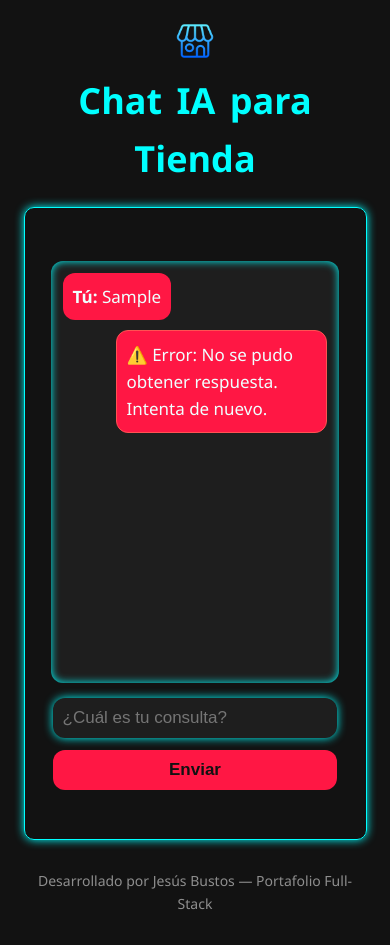
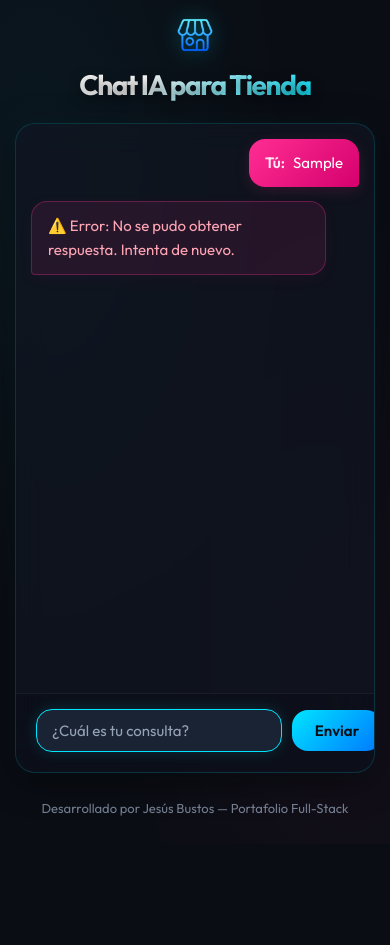
Before and after one commit to JesusBustos12/IA-Chat-para-una-tienda., a website: page public/index.html in a window 390 px wide. Both pictures are taken after typing "Sample" into the empty fields and a click on the button "Enviar". After the commit the page ends 844 px from the top, so only its background shows below. Drawn offline with Linux system fonts and the light colour scheme; no server answers.

Commit message:
design: rediseño estético premium con glassmorphism, outfit font y burbujas asimétricas

```diff
--- a/public/Assets/CSS/styles.css
+++ b/public/Assets/CSS/styles.css
@@ -1,3 +1,5 @@
+@import url('https://fonts.googleapis.com/css2?family=Outfit:wght@300;400;500;600;700&display=swap');
+
 /* === CSS Reset === */
 *, *::before, *::after {
     margin: 0;
@@ -11,35 +13,42 @@ html {
 }
 
 :root {
-    /* Paleta de colores del tema */
-    --color-bg-primary: #121212;
-    --color-bg-secondary: #1E1E1E;
-    --color-accent-cyan: #00FFFF;
-    --color-accent-red: #FF1744;
-    --color-accent-red-hover: #c5042b;
-    --color-text-primary: #E0E0E0;
-    --color-text-dark: #1E1E1E;
-    --color-text-light: azure;
+    /* Paleta de colores del tema - Estilo Premium */
+    --color-bg-primary: #0A0D14;
+    --color-bg-secondary: rgba(17, 22, 34, 0.7);
+    --color-accent-cyan: #00E5FF;
+    --color-accent-cyan-rgb: 0, 229, 255;
+    --color-accent-red: #FF2E93;
+    --color-accent-red-hover: #D5006D;
+    --color-text-primary: #E2E8F0;
+    --color-text-secondary: #94A3B8;
+    --color-text-light: #FFFFFF;
+    --color-text-dark: #0A0D14;
 
-    /* Sombras */
-    --shadow-neon: 0 0 10px var(--color-accent-cyan);
-    --shadow-neon-inset: 0 0 8px var(--color-accent-cyan) inset;
+    /* Sombras y Luces Neon */
+    --shadow-neon: 0 0 20px rgba(0, 229, 255, 0.25);
+    --shadow-neon-button: 0 0 15px rgba(255, 46, 147, 0.4);
+    --shadow-glass: 0 8px 32px 0 rgba(0, 0, 0, 0.5);
 
     /* Bordes */
-    --border-radius: 1.2rem;
+    --border-radius: 1.6rem;
 
     /* Transiciones */
-    --transition-fast: 250ms ease-out;
-    --transition-medium: 350ms ease-in-out;
+    --transition-fast: 200ms ease;
+    --transition-medium: 300ms cubic-bezier(0.4, 0, 0.2, 1);
 }
 
 body {
-    font-family: 'Segoe UI', 'Gill Sans', 'Gill Sans MT', Calibri, sans-serif;
+    font-family: 'Outfit', -apple-system, BlinkMacSystemFont, sans-serif;
     font-size: 1.6rem;
     line-height: 1.6;
     overflow-x: hidden;
     background-color: var(--color-bg-primary);
+    background-image:
+        radial-gradient(at 10% 20%, rgba(0, 229, 255, 0.05) 0px, transparent 50%),
+        radial-gradient(at 90% 80%, rgba(255, 46, 147, 0.04) 0px, transparent 50%);
     color: var(--color-text-primary);
+    min-height: 100vh;
 }
 
 img {
@@ -61,14 +70,14 @@ img {
 }
 
 .layout {
-    width: 100vw;
+    width: 100%;
     min-height: 100vh;
     display: flex;
     flex-direction: column;
     align-items: center;
     justify-content: center;
-    padding: 2rem;
-    gap: 2rem;
+    padding: 2.5rem;
+    gap: 2.5rem;
 }
 
 .layout__header {
@@ -76,55 +85,72 @@ img {
     flex-direction: row;
     align-items: center;
     justify-content: center;
-    gap: 2rem;
+    gap: 1.5rem;
+    animation: messageSlideIn 0.5s var(--transition-medium) forwards;
 }
 
 #icon {
     width: 50px;
     height: 50px;
+    filter: drop-shadow(0 0 10px rgba(0, 229, 255, 0.4));
 }
 
 #title {
-    font-size: 5rem;
-    font-weight: bold;
-    word-spacing: 1rem;
-    color: var(--color-accent-cyan);
-    text-align: center;
+    font-size: 4rem;
+    font-weight: 700;
+    letter-spacing: -0.05em;
+    background: linear-gradient(135deg, #FFFFFF 30%, var(--color-accent-cyan) 100%);
+    -webkit-background-clip: text;
+    -webkit-text-fill-color: transparent;
+    text-shadow: 0 4px 12px rgba(0, 0, 0, 0.5);
 }
 
+/* Chat Container - Glassmorphic Design */
 .layout__chat {
     width: 100%;
-    max-width: 65rem;
-    height: 55rem;
-    border: 1px solid var(--color-accent-cyan);
-    border-radius: var(--border-radius);
-    box-shadow: var(--shadow-neon);
+    max-width: 70rem;
+    height: 62rem;
+    background: var(--color-bg-secondary);
+    backdrop-filter: blur(16px);
+    -webkit-backdrop-filter: blur(16px);
+    border: 1px solid rgba(0, 229, 255, 0.15);
+    border-radius: 2.4rem;
+    box-shadow: var(--shadow-glass), 0 0 20px rgba(0, 229, 255, 0.05);
     display: flex;
     flex-direction: column;
-    align-items: center;
-    justify-content: center;
+    overflow: hidden;
+    animation: messageSlideIn 0.6s var(--transition-medium) forwards;
+}
+
+/* Custom Sleek Scrollbar */
+.chat__messages::-webkit-scrollbar {
+    width: 6px;
+}
+.chat__messages::-webkit-scrollbar-track {
+    background: transparent;
+}
+.chat__messages::-webkit-scrollbar-thumb {
+    background: rgba(var(--color-accent-cyan-rgb), 0.15);
+    border-radius: 10px;
+}
+.chat__messages::-webkit-scrollbar-thumb:hover {
+    background: rgba(var(--color-accent-cyan-rgb), 0.35);
 }
 
 .chat__messages {
-    width: 90%;
-    height: 75rem;
-    margin-top: 1.8rem;
-    padding: 1.5rem;
-    background-color: var(--color-bg-secondary);
-    border: none;
-    outline: none;
-    border-radius: var(--border-radius);
-    box-shadow: var(--shadow-neon-inset);
+    width: 100%;
+    flex: 1;
+    padding: 3rem;
     display: flex;
     flex-direction: column;
-    gap: 1rem;
+    gap: 1.8rem;
     overflow-y: auto;
 }
 
 @keyframes messageSlideIn {
     from {
         opacity: 0;
-        transform: translateY(1rem);
+        transform: translateY(1.5rem);
     }
     to {
         opacity: 1;
@@ -132,199 +158,234 @@ img {
     }
 }
 
+/* Chat Bubbles - Modern Positioning (User on the right, Bot on the left) */
 .messages__user {
-    padding: 1.2rem;
-    font-size: 1.8rem;
+    padding: 1.4rem 1.8rem;
+    font-size: 1.6rem;
     font-weight: 400;
-    background-color: var(--color-accent-red);
+    background: linear-gradient(135deg, var(--color-accent-red) 0%, var(--color-accent-red-hover) 100%);
     color: var(--color-text-light);
     word-wrap: break-word;
     white-space: pre-line;
-    border: none;
-    outline: none;
-    border-radius: var(--border-radius);
+    border-radius: 1.6rem 1.6rem 0.4rem 1.6rem;
     display: inline-block;
-    max-width: 80%;
-    word-break: break-word;
-    margin-right: auto;
+    max-width: 75%;
+    align-self: flex-end; /* Align to the right */
+    box-shadow: 0 4px 15px rgba(255, 46, 147, 0.15);
     animation: messageSlideIn 0.3s var(--transition-medium) forwards;
 }
 
+.messages__user strong,
+.messages__bot strong {
+    font-weight: 600;
+    margin-right: 0.5rem;
+    opacity: 0.9;
+}
+
 .messages__bot {
-    padding: 1.2rem;
-    font-size: 1.8rem;
-    font-weight: 500;
-    background-color: var(--color-accent-cyan);
-    color: var(--color-text-dark);
+    padding: 1.4rem 1.8rem;
+    font-size: 1.6rem;
+    font-weight: 400;
+    background: rgba(30, 41, 59, 0.6);
+    color: var(--color-text-primary);
     word-wrap: break-word;
     white-space: pre-line;
-    border: none;
-    outline: none;
-    border-radius: var(--border-radius);
+    border: 1px solid rgba(255, 255, 255, 0.08);
+    border-radius: 1.6rem 1.6rem 1.6rem 0.4rem;
     display: inline-block;
-    max-width: 80%;
-    word-break: break-word;
-    margin-left: auto;
+    max-width: 75%;
+    align-self: flex-start; /* Align to the left */
+    box-shadow: 0 4px 15px rgba(0, 0, 0, 0.2);
     animation: messageSlideIn 0.3s var(--transition-medium) forwards;
 }
 
 .messages__bot--error {
-    background-color: var(--color-accent-red);
-    color: var(--color-text-light);
-    border: 1px solid #ff5252;
+    background: rgba(255, 46, 147, 0.1);
+    color: #FFA5B4;
+    border: 1px solid rgba(255, 46, 147, 0.3);
+    box-shadow: 0 4px 15px rgba(255, 46, 147, 0.05);
 }
 
+/* Inputs Area */
 .chat__inputs {
-    width: 95%;
-    height: 20%;
-    padding: 1rem;
+    width: 100%;
+    padding: 2rem 3rem 2.5rem 3rem;
     display: flex;
     flex-direction: row;
     align-items: center;
-    justify-content: center;
     gap: 1.2rem;
+    border-top: 1px solid rgba(255, 255, 255, 0.06);
+    background: rgba(10, 13, 20, 0.45);
 }
 
 #inputText {
-    flex: 5;
-    font-size: 1.8rem;
+    flex: 1;
+    font-family: inherit;
+    font-size: 1.6rem;
     font-weight: 400;
-    padding: 0.9rem;
-    background-color: var(--color-bg-secondary);
-    color: var(--color-text-primary);
-    border: none;
+    padding: 1.3rem 1.8rem;
+    background-color: rgba(30, 41, 59, 0.5);
+    color: var(--color-text-light);
+    border: 1px solid rgba(255, 255, 255, 0.08);
     outline: none;
     border-radius: var(--border-radius);
     transition: all var(--transition-fast);
 }
 
+#inputText::placeholder {
+    color: var(--color-text-secondary);
+}
+
 #inputText:focus {
-    box-shadow: var(--shadow-neon);
+    background-color: rgba(30, 41, 59, 0.8);
+    border-color: var(--color-accent-cyan);
+    box-shadow: 0 0 15px rgba(0, 229, 255, 0.15);
+}
+
+#inputText:disabled {
+    opacity: 0.5;
+    cursor: not-allowed;
 }
 
 #inputBtn {
-    flex: 3;
-    font-size: 1.8rem;
+    font-family: inherit;
+    font-size: 1.6rem;
     font-weight: 600;
-    padding: 0.9rem;
-    background-color: var(--color-accent-red);
-    color: var(--color-bg-primary);
+    padding: 1.3rem 2.4rem;
+    background: linear-gradient(135deg, var(--color-accent-cyan) 0%, #0077FF 100%);
+    color: var(--color-text-dark);
     border: none;
     border-radius: var(--border-radius);
     cursor: pointer;
     transition: all var(--transition-fast);
+    display: flex;
+    align-items: center;
+    justify-content: center;
+    min-width: 110px;
 }
 
-#inputBtn:hover {
-    background-color: var(--color-accent-red-hover);
-    color: var(--color-text-light);
+#inputBtn:hover:not(:disabled) {
+    transform: translateY(-1px);
+    filter: brightness(1.1);
+    box-shadow: 0 4px 15px rgba(0, 229, 255, 0.3);
 }
 
-.loader {
-    height: 4px;
-    width: 130px;
-    --c: no-repeat linear-gradient(var(--color-accent-cyan) 0 0);
-    background: var(--c), var(--c), var(--color-bg-secondary);
-    background-size: 60% 100%;
-    animation: l16 3s infinite;
+#inputBtn:active:not(:disabled) {
+    transform: translateY(1px);
 }
 
-@keyframes l16 {
-    0% {
-        background-position: -150% 0, -150% 0
+#inputBtn:disabled {
+    opacity: 0.6;
+    background: #475569;
+    color: #94A3B8;
+    cursor: not-allowed;
+}
+
+/* Beautiful Pulse Loader */
+.loader {
+    display: inline-block;
+    width: 8px;
+    height: 8px;
+    border-radius: 50%;
+    background-color: var(--color-accent-cyan);
+    box-shadow: 0 0 8px var(--color-accent-cyan);
+    margin-left: 1rem;
+    animation: loaderPulse 1.2s infinite ease-in-out;
+}
+
+@keyframes loaderPulse {
+    0%, 100% {
+        transform: scale(0.6);
+        opacity: 0.3;
     }
-    66% {
-        background-position: 250% 0, -150% 0
-    }
-    100% {
-        background-position: 250% 0, 250% 0
+    50% {
+        transform: scale(1.3);
+        opacity: 1;
+        box-shadow: 0 0 12px var(--color-accent-cyan);
     }
 }
 
 .layout__footer {
-    margin-top: auto;
     padding: 1rem;
     text-align: center;
-    font-size: 1.4rem;
-    color: var(--color-text-primary);
-    opacity: 0.6;
+    font-size: 1.3rem;
+    color: var(--color-text-secondary);
+    opacity: 0.75;
 }
 
-/* Responsive */
+/* Responsive design adjustments */
 @media (max-width: 768px) {
+    .layout {
+        padding: 1.5rem;
+        gap: 1.5rem;
+    }
+
     .layout__header {
         flex-direction: column;
         text-align: center;
+        gap: 0.8rem;
+    }
+
+    #title {
+        font-size: 3.2rem;
+    }
+
+    .layout__chat {
+        width: 100%;
+        height: 75vh;
+        max-height: 650px;
+        border-radius: 2rem;
+    }
+
+    .chat__messages {
+        padding: 2rem;
+        gap: 1.4rem;
+    }
+
+    .messages__user,
+    .messages__bot {
+        font-size: 1.5rem;
+        max-width: 85%;
+        padding: 1.2rem 1.6rem;
+    }
+
+    .chat__inputs {
+        padding: 1.5rem 2rem 2rem 2rem;
         gap: 1rem;
     }
 
-    #title {
-        font-size: 4.2rem;
+    #inputText {
+        padding: 1.1rem 1.5rem;
+        font-size: 1.5rem;
     }
 
-    .layout__chat {
-        width: 95%;
-        height: 75vh;
-        max-height: 800px;
-    }
-
-    .chat__messages {
-        height: 45vh;
-        max-height: 500px;
-    }
-
-    .chat__inputs {
-        flex-direction: column;
-    }
-
-    #inputText,
     #inputBtn {
-        flex: none;
-        width: 100%;
+        padding: 1.1rem 2rem;
+        font-size: 1.5rem;
+        min-width: 90px;
     }
 }
 
 @media (max-width: 480px) {
     #title {
-        font-size: 3.6rem;
-        word-spacing: 0.5rem;
+        font-size: 2.8rem;
     }
 
     #icon {
-        width: 42px;
-        height: 42px;
+        width: 40px;
+        height: 40px;
     }
 
     .layout__chat {
-        width: 98%;
-        border-radius: 1rem;
-        padding: 1rem;
+        height: 78vh;
     }
 
     .chat__messages {
-        height: 50vh;
-        padding: 1.2rem;
+        padding: 1.5rem;
     }
 
     .messages__user,
     .messages__bot {
-        font-size: 1.7rem;
-        padding: 1rem;
-    }
-
-    #inputText,
-    #inputBtn {
-        font-size: 1.7rem;
-        padding: 1rem;
+        max-width: 90%;
     }
 }
-
-@media (max-width: 360px) {
-    #title {
-        font-size: 3.2rem;
-    }
-
-    .chat__messages {
-        height: 48vh;
-    }
-}
```
